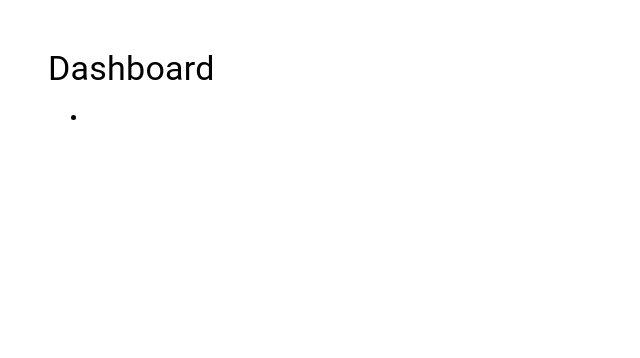
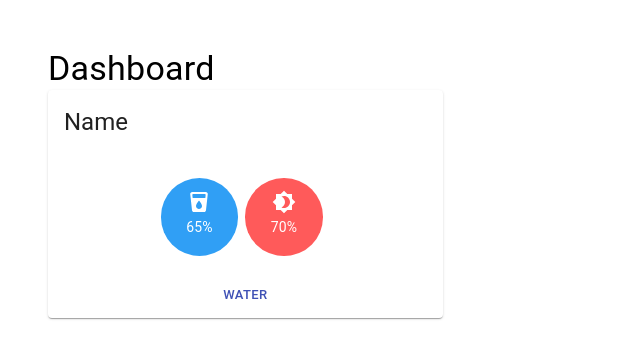
Before and after one commit to yiyeum/iot-smart-plant, a React (Create React App) app in the folder client/: page / in a window 1280 px wide. Shown: the top 358 px of the page, without its empty margins (0-640 px from the left). Built offline with nearby package versions, Linux system fonts and the light colour scheme.

Commit message:
feat: create plant card

```diff
--- a/client/package.json
+++ b/client/package.json
@@ -4,6 +4,7 @@
   "private": true,
   "dependencies": {
     "@material-ui/core": "^4.9.14",
+    "@material-ui/icons": "^4.9.1",
     "@testing-library/jest-dom": "^4.2.4",
     "@testing-library/react": "^9.5.0",
     "@testing-library/user-event": "^7.2.1",
--- a/client/src/containers/Dashboard/Dashboard.tsx
+++ b/client/src/containers/Dashboard/Dashboard.tsx
@@ -1,19 +1,76 @@
 import React from 'react'
-import { Typography, Box } from '@material-ui/core'
+import { Grid, Typography, Box, WithStyles, withStyles, Card, CardActionArea, CardMedia, CardActions, CardContent, Button } from '@material-ui/core'
 import { Link } from 'react-router-dom'
 import { useIntl } from 'react-intl'
-import { PLANT_DETAIL_URL } from '../../constants';
+import LocalDrinkRoundedIcon from '@material-ui/icons/LocalDrinkRounded'
+import Brightness4Icon from '@material-ui/icons/Brightness4'
+import { PLANT_DETAIL_URL } from '../../constants'
 
-export const Dashboard = () => {
+//                    <Link to={`${PLANT_DETAIL_URL}/${2}`}></Link>
+
+const styles = {
+    center: {
+        textAlign: 'center' as 'center',
+    },
+    action: {
+        margin: '0 auto'
+    },
+    icon: {
+        borderRadius: '50%',
+        backgroundColor: '#309ff5',
+        color: 'white',
+        width: '4em',
+        height: '4em',
+        textAlign: 'center' as 'center',
+        padding: '.9em',
+        display: 'inline-block',
+        marginRight: '2%'
+    },
+    light: {
+        backgroundColor: '#ff5a5a'
+    }
+}
+
+const DashboardBase = (props: WithStyles<typeof styles>) => {
+    const { classes } = props
     const { formatMessage } = useIntl()
     return (
         <Box p={6}>
             <Typography variant='h4'>{formatMessage({ id: 'dashboard.title' })}</Typography>
-            <ul>
-                <li>
-                    <Link to={`${PLANT_DETAIL_URL}/${2}`}></Link>
-                </li>
-            </ul>
+            <Grid container>
+                <Grid item md={4}>
+                    <Card>
+                        <CardActionArea>
+                            <CardContent>
+                                <Typography gutterBottom variant="h5" component="h2">
+                                    Name
+                                </Typography>
+                            </CardContent>
+                            <CardMedia
+                                image=""
+                                title="Contemplative Reptile"
+                            />
+                            <CardContent className={classes.center}>
+                                <div className={classes.icon}>
+                                    <LocalDrinkRoundedIcon />
+                                    <Typography variant='body2'>65%</Typography>
+                                </div>
+                                <div className={`${classes.icon} ${classes.light}`}>
+                                    <Brightness4Icon />
+                                    <Typography variant='body2'>70%</Typography>
+                                </div>
+                            </CardContent>
+                        </CardActionArea>
+                        <CardActions>
+                            <Button size="small" color="primary" className={classes.action}>
+                                {formatMessage({ id: 'plant.card.water' })}
+                            </Button>
+                        </CardActions>
+                    </Card>
+                </Grid>
+            </Grid>
         </Box>
     );
 }
+
+export const Dashboard = withStyles(styles)(DashboardBase)
--- a/client/src/translations/en.json
+++ b/client/src/translations/en.json
@@ -1,3 +1,4 @@
 {
-    "dashboard.title": "Dashboard"
+    "dashboard.title": "Dashboard",
+    "plant.card.water": "Water"
 }
--- a/client/src/translations/fr.json
+++ b/client/src/translations/fr.json
@@ -1,3 +1,4 @@
 {
-    "dashboard.title": "FR-Dashboard"
+    "dashboard.title": "FR-Dashboard",
+    "plant.card.water": "Water"
 }
```
Also changed, not shown: 1 other file (tests, documents, lock files or other folders).
